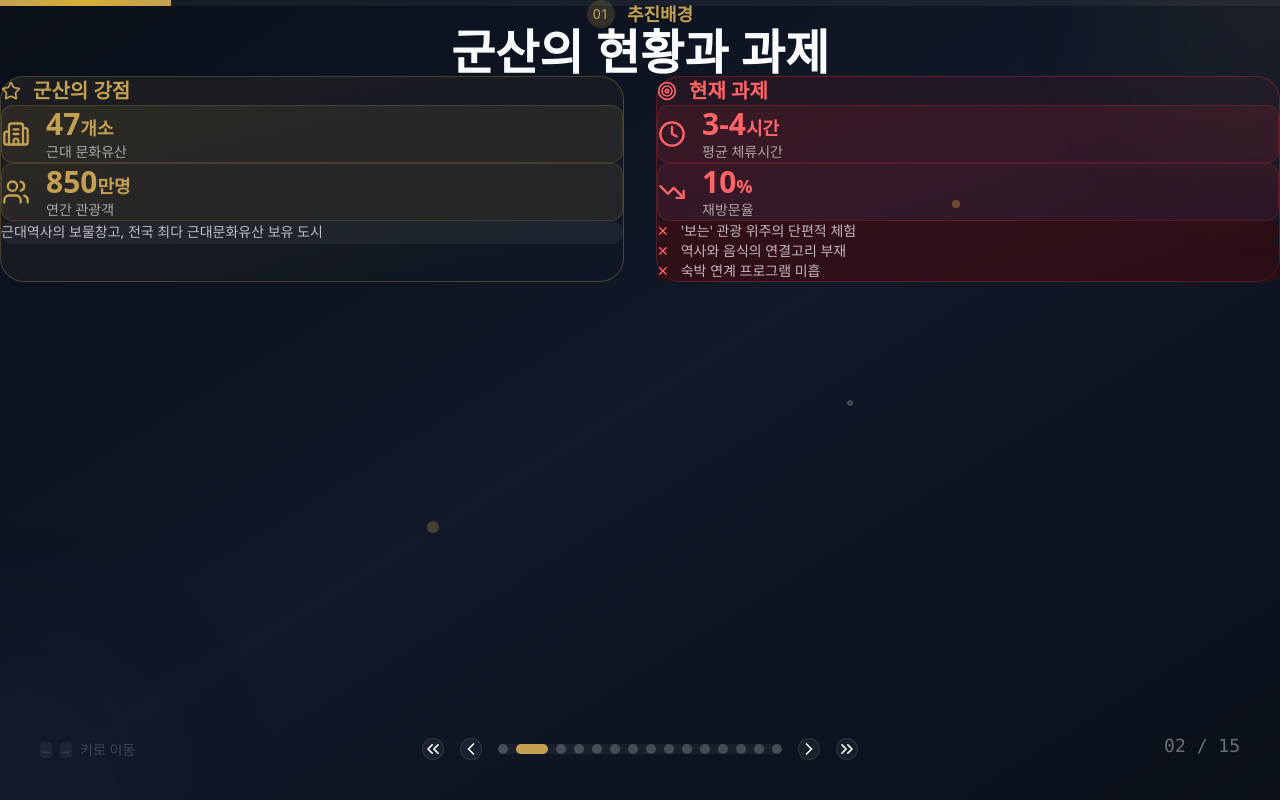
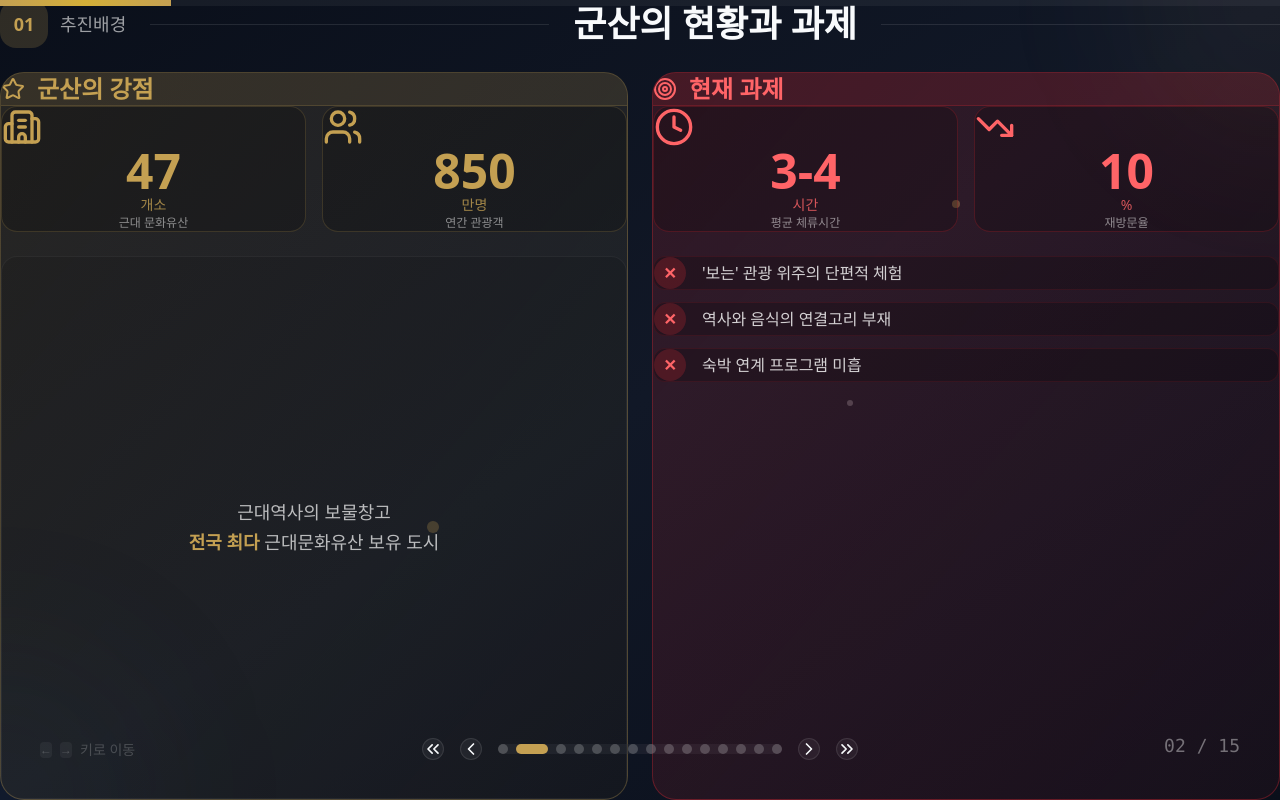
Before and after one commit to yonghwan1106/gunsan_food_tour, a Next.js app: page / in a window 1280 px wide. Both pictures are taken after a click on the button 809 px from the left and 749 px from the top of the page. Built offline with nearby package versions, Linux system fonts and the light colour scheme.

Commit message:
feat: 슬라이드2 풀스크린 그리드 레이아웃 완전 재구현

```diff
--- a/app/page.tsx
+++ b/app/page.tsx
@@ -178,8 +178,8 @@ export default function Presentation() {
           animate="center"
           exit="exit"
           transition={{ x: { type: "spring", stiffness: 300, damping: 30 }, opacity: { duration: 0.2 } }}
-          className={`absolute inset-0 flex justify-center p-12 ${
-            currentSlide === 0 ? "items-center" : "items-start pt-8"
+          className={`absolute inset-0 flex justify-center ${
+            currentSlide === 0 ? "items-center p-12" : "items-stretch p-8"
           }`}
         >
           {currentSlide === 0 && <TitleSlide />}
@@ -333,98 +333,120 @@ function TitleSlide() {
 
 function BackgroundSlide() {
   return (
-    <div className="w-full max-w-7xl">
-      {/* Header */}
-      <motion.header
+    <div className="w-full h-full grid grid-rows-[auto_1fr] gap-6">
+      {/* Header Row */}
+      <motion.div
         initial={{ opacity: 0, y: -20 }}
         animate={{ opacity: 1, y: 0 }}
-        className="text-center mb-10"
+        className="flex items-center gap-6 px-4"
       >
-        <div className="inline-flex items-center gap-3 text-accent mb-3">
-          <span className="w-7 h-7 rounded-full bg-accent/20 flex items-center justify-center text-sm font-medium">01</span>
-          <span className="text-lg font-semibold">추진배경</span>
+        <div className="flex items-center gap-3">
+          <span className="w-12 h-12 rounded-2xl bg-accent/20 flex items-center justify-center text-accent text-lg font-bold">01</span>
+          <span className="text-white/60 text-lg">추진배경</span>
         </div>
-        <h2 className="text-5xl font-bold">군산의 현황과 과제</h2>
-      </motion.header>
+        <div className="h-px flex-1 bg-white/10" />
+        <h2 className="text-4xl font-bold">군산의 현황과 과제</h2>
+        <div className="h-px flex-1 bg-white/10" />
+      </motion.div>
 
-      {/* Two Column Card Layout */}
-      <div className="grid md:grid-cols-2 gap-8">
-        {/* Left Card - 강점 */}
-        <motion.section
+      {/* Main Content - Two Columns */}
+      <div className="grid grid-cols-2 gap-6 min-h-0">
+        {/* Left Column - 강점 */}
+        <motion.div
           initial={{ opacity: 0, x: -30 }}
           animate={{ opacity: 1, x: 0 }}
           transition={{ delay: 0.2 }}
-          className="p-8 rounded-3xl bg-gradient-to-br from-accent/10 via-accent/5 to-transparent border border-accent/30"
+          className="flex flex-col rounded-3xl bg-gradient-to-br from-accent/15 to-accent/5 border border-accent/30 overflow-hidden"
         >
-          <h3 className="text-xl font-bold text-accent mb-8 flex items-center gap-3">
-            <Star className="w-5 h-5" />
+          {/* Column Header */}
+          <div className="px-8 py-5 border-b border-accent/20 bg-accent/10">
+            <h3 className="text-2xl font-bold text-accent flex items-center gap-3">
+              <Star className="w-6 h-6" />
               군산의 강점
             </h3>
+          </div>
 
-          <div className="space-y-4 mb-8">
-            <div className="flex items-center gap-4 p-4 rounded-xl bg-accent/10 border border-accent/20">
-              <Building2 className="w-7 h-7 text-accent flex-shrink-0" />
-              <div>
-                <div className="text-3xl font-black text-accent">47<span className="text-lg ml-1">개소</span></div>
-                <div className="text-white/60 text-sm">근대 문화유산</div>
+          {/* Column Content */}
+          <div className="flex-1 p-8 flex flex-col gap-6">
+            {/* Stat Cards */}
+            <div className="grid grid-cols-2 gap-4">
+              <div className="p-6 rounded-2xl bg-black/20 border border-accent/20 text-center">
+                <Building2 className="w-10 h-10 text-accent mx-auto mb-3" />
+                <div className="text-5xl font-black text-accent">47</div>
+                <div className="text-accent/80 text-sm mt-1">개소</div>
+                <div className="text-white/50 text-xs mt-2">근대 문화유산</div>
               </div>
-            </div>
-            <div className="flex items-center gap-4 p-4 rounded-xl bg-accent/10 border border-accent/20">
-              <Users className="w-7 h-7 text-accent flex-shrink-0" />
-              <div>
-                <div className="text-3xl font-black text-accent">850<span className="text-lg ml-1">만명</span></div>
-                <div className="text-white/60 text-sm">연간 관광객</div>
-              </div>
+              <div className="p-6 rounded-2xl bg-black/20 border border-accent/20 text-center">
+                <Users className="w-10 h-10 text-accent mx-auto mb-3" />
+                <div className="text-5xl font-black text-accent">850</div>
+                <div className="text-accent/80 text-sm mt-1">만명</div>
+                <div className="text-white/50 text-xs mt-2">연간 관광객</div>
               </div>
             </div>
 
-          <p className="text-white/70 text-sm leading-relaxed p-4 rounded-xl bg-white/5">
-            근대역사의 보물창고, 전국 최다 근대문화유산 보유 도시
+            {/* Description */}
+            <div className="flex-1 flex items-center justify-center p-6 rounded-2xl bg-black/10 border border-white/5">
+              <p className="text-white/70 text-center text-lg leading-relaxed">
+                근대역사의 보물창고<br />
+                <span className="text-accent font-semibold">전국 최다</span> 근대문화유산 보유 도시
               </p>
-        </motion.section>
+            </div>
+          </div>
+        </motion.div>
 
-        {/* Right Card - 과제 */}
-        <motion.section
+        {/* Right Column - 과제 */}
+        <motion.div
           initial={{ opacity: 0, x: 30 }}
           animate={{ opacity: 1, x: 0 }}
           transition={{ delay: 0.4 }}
-          className="p-8 rounded-3xl bg-gradient-to-br from-red-500/10 via-red-500/5 to-transparent border border-red-500/30"
+          className="flex flex-col rounded-3xl bg-gradient-to-br from-red-500/15 to-red-500/5 border border-red-500/30 overflow-hidden"
         >
-          <h3 className="text-xl font-bold text-red-400 mb-8 flex items-center gap-3">
-            <Target className="w-5 h-5" />
+          {/* Column Header */}
+          <div className="px-8 py-5 border-b border-red-500/20 bg-red-500/10">
+            <h3 className="text-2xl font-bold text-red-400 flex items-center gap-3">
+              <Target className="w-6 h-6" />
               현재 과제
             </h3>
+          </div>
 
-          <div className="space-y-4 mb-8">
-            <div className="flex items-center gap-4 p-4 rounded-xl bg-red-500/10 border border-red-500/20">
-              <Clock className="w-7 h-7 text-red-400 flex-shrink-0" />
-              <div>
-                <div className="text-3xl font-black text-red-400">3-4<span className="text-lg ml-1">시간</span></div>
-                <div className="text-white/60 text-sm">평균 체류시간</div>
+          {/* Column Content */}
+          <div className="flex-1 p-8 flex flex-col gap-6">
+            {/* Stat Cards */}
+            <div className="grid grid-cols-2 gap-4">
+              <div className="p-6 rounded-2xl bg-black/20 border border-red-500/20 text-center">
+                <Clock className="w-10 h-10 text-red-400 mx-auto mb-3" />
+                <div className="text-5xl font-black text-red-400">3-4</div>
+                <div className="text-red-400/80 text-sm mt-1">시간</div>
+                <div className="text-white/50 text-xs mt-2">평균 체류시간</div>
               </div>
-            </div>
-            <div className="flex items-center gap-4 p-4 rounded-xl bg-red-500/10 border border-red-500/20">
-              <TrendingDown className="w-7 h-7 text-red-400 flex-shrink-0" />
-              <div>
-                <div className="text-3xl font-black text-red-400">10<span className="text-lg ml-1">%</span></div>
-                <div className="text-white/60 text-sm">재방문율</div>
-              </div>
+              <div className="p-6 rounded-2xl bg-black/20 border border-red-500/20 text-center">
+                <TrendingDown className="w-10 h-10 text-red-400 mx-auto mb-3" />
+                <div className="text-5xl font-black text-red-400">10</div>
+                <div className="text-red-400/80 text-sm mt-1">%</div>
+                <div className="text-white/50 text-xs mt-2">재방문율</div>
               </div>
             </div>
 
-          <div className="space-y-2">
+            {/* Problem List */}
+            <div className="flex-1 flex flex-col gap-3">
               {[
                 "'보는' 관광 위주의 단편적 체험",
                 "역사와 음식의 연결고리 부재",
                 "숙박 연계 프로그램 미흡",
               ].map((item, i) => (
-              <div key={i} className="flex items-center gap-3 p-3 rounded-lg bg-red-950/50">
-                <span className="text-red-400 text-sm">✕</span>
-                <span className="text-white/70 text-sm">{item}</span>
+                <div
+                  key={i}
+                  className="flex items-center gap-4 p-4 rounded-xl bg-black/20 border border-red-500/10"
+                >
+                  <div className="w-8 h-8 rounded-full bg-red-500/20 flex items-center justify-center flex-shrink-0">
+                    <span className="text-red-400 font-bold">✕</span>
+                  </div>
+                  <span className="text-white/80">{item}</span>
                 </div>
               ))}
             </div>
-        </motion.section>
+          </div>
+        </motion.div>
       </div>
     </div>
   );
```
Lines whose indentation alone changed are shown as unchanged.
